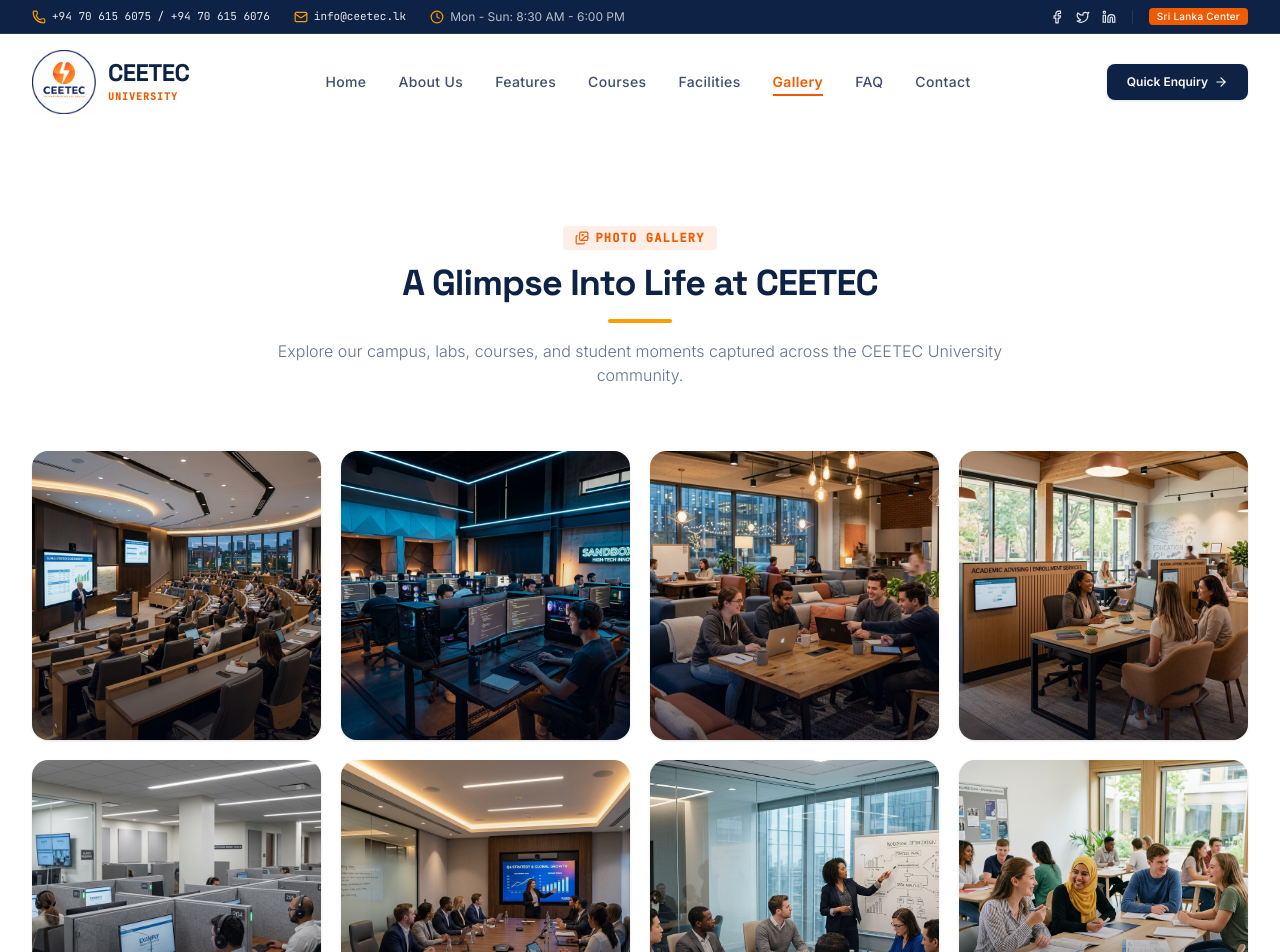
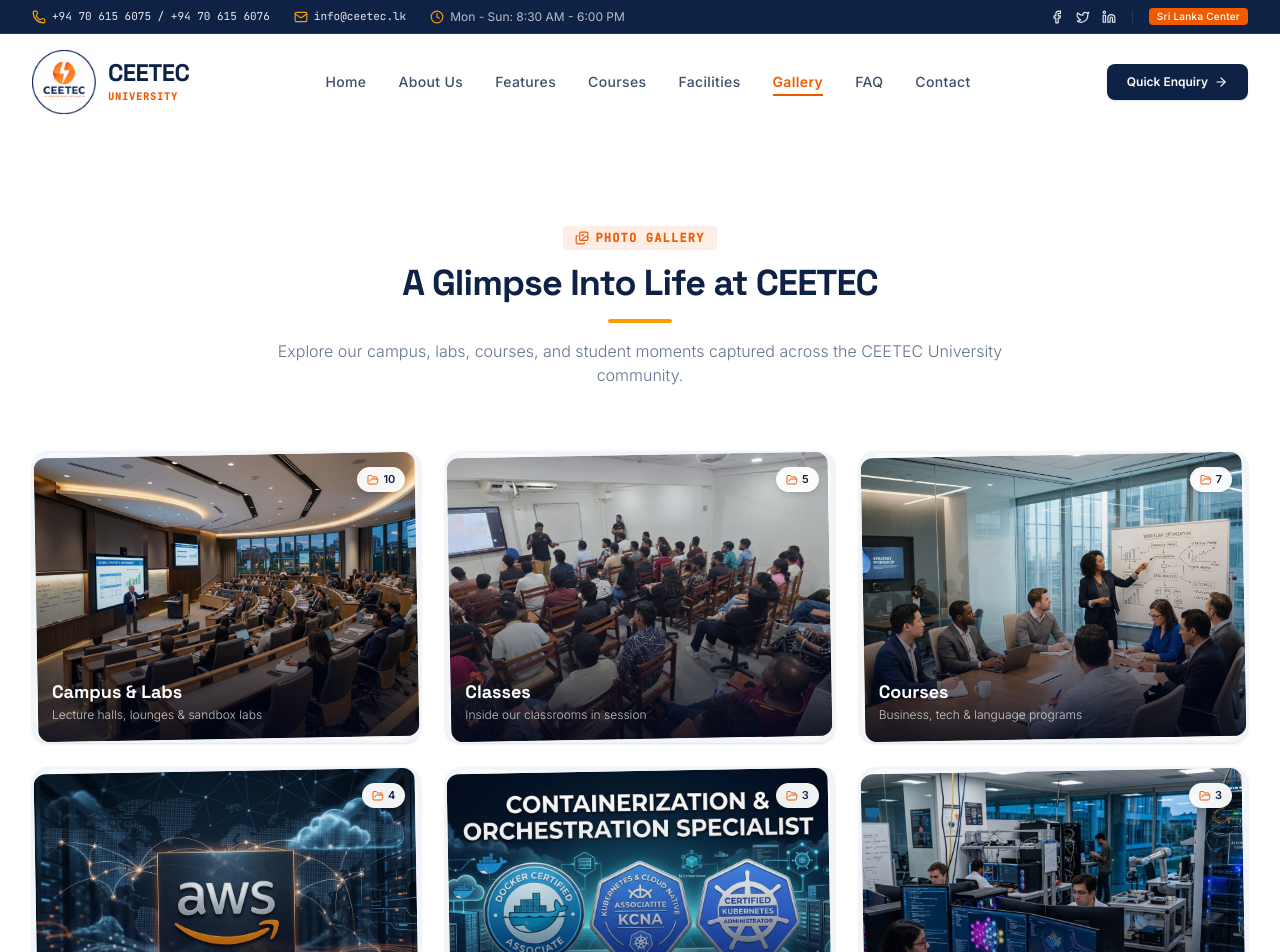
Before and after one commit to supuni2006/ceetec, a React (Vite) app: page /gallery in a window 1280 px wide. Shown: the top 952 px of the page. Built offline with nearby package versions, Linux system fonts and the light colour scheme.

Commit message:
Refactor gallery with album-based organization

```diff
--- a/src/components/Gallery.tsx
+++ b/src/components/Gallery.tsx
@@ -1,116 +1,123 @@
 import React, { useState } from 'react';
-import { Images, Eye, X, ChevronRight, ChevronLeft } from 'lucide-react';
+import { Images, Eye, X, ChevronRight, ChevronLeft, ArrowLeft, FolderOpen } from 'lucide-react';
 import SafeImage from './SafeImage';
 
 interface GalleryItem {
   id: string;
   title: string;
   image: string;
-  category: 'campus' | 'labs' | 'courses' | 'events';
 }
 
-const GALLERY_ITEMS: GalleryItem[] = [
+interface AlbumBox {
+  id: string;
+  title: string;
+  description: string;
+  items: GalleryItem[];
+}
+
+const ALBUMS: AlbumBox[] = [
   {
-    id: 'g-1',
-    title: 'Executive Lecture Hall',
-    category: 'campus',
-    image: 'images/tutor_lecture_hall.jpg',
+    id: 'campus-labs',
+    title: 'Campus & Labs',
+    description: 'Lecture halls, lounges & sandbox labs',
+    items: [
+      { id: 'cl-1', title: 'Executive Lecture Hall', image: 'images/tutor_lecture_hall.jpg' },
+      { id: 'cl-2', title: 'Student Collaboration Lounge', image: 'images/tutor_collab_lounge.jpg' },
+      { id: 'cl-3', title: 'Academic Counseling Desk', image: 'images/tutor_counseling_desk.jpg' },
+      { id: 'cl-4', title: 'Executive Boardroom', image: 'images/tutor_boardroom.jpg' },
+      { id: 'cl-5', title: 'Cloud & AI Sandbox Lab', image: 'images/tutor_sandbox_lab.jpg' },
+      { id: 'cl-6', title: 'Certified Exam Testing Sandbox', image: 'images/tutor_exam_testing.jpg' },
+      { id: 'cl-7', title: 'Campus Overview', image: 'images/ceetec_about_banner_1782795055106.jpg' },
+      { id: 'cl-8', title: 'CEETEC University', image: 'images/ceetec_hero_banner_1782582678938.jpg' },
+      { id: 'cl-9', title: 'Students Collaborating', image: 'images/about_students_collaborating.jpg' },
+      { id: 'cl-10', title: 'Digital Campus Life', image: 'images/digital.jpg' },
+    ],
   },
   {
-    id: 'g-2',
-    title: 'Cloud & AI Sandbox Lab',
-    category: 'labs',
-    image: 'images/tutor_sandbox_lab.jpg',
+    id: 'classes',
+    title: 'Classes',
+    description: 'Inside our classrooms in session',
+    items: [
+      { id: 'cs-1', title: 'Classroom Session', image: 'images/class1.jpeg' },
+      { id: 'cs-2', title: 'Classroom Session', image: 'images/class2.jpeg' },
+      { id: 'cs-3', title: 'Classroom Session', image: 'images/class3.jpeg' },
+      { id: 'cs-4', title: 'Classroom Session', image: 'images/class4.jpg' },
+      { id: 'cs-5', title: 'Classroom Session', image: 'images/class5.jpg' },
+    ],
   },
   {
-    id: 'g-3',
-    title: 'Student Collaboration Lounge',
-    category: 'campus',
-    image: 'images/tutor_collab_lounge.jpg',
+    id: 'courses',
+    title: 'Courses',
+    description: 'Business, tech & language programs',
+    items: [
+      { id: 'co-1', title: 'Business & Management Courses', image: 'images/ceetec_course_business_1782582707087.jpg' },
+      { id: 'co-2', title: 'Language Programs', image: 'images/ceetec_course_languages_1782582724412.jpg' },
+      { id: 'co-3', title: 'Technology & Cloud Courses', image: 'images/ceetec_course_tech_1782582693249.jpg' },
+      { id: 'co-4', title: 'Japanese Language Course', image: 'images/japanese_course_banner_1782799974067.jpg' },
+      { id: 'co-5', title: 'Linux Administration', image: 'images/linux_admin_banner_1782801937407.jpg' },
+      { id: 'co-6', title: 'M365 Specialist', image: 'images/m365_specialist_banner_1782800511070.jpg' },
+      { id: 'co-7', title: 'Solar PV Systems', image: 'images/solar_pv_banner_1782799423837.jpg' },
+    ],
   },
   {
-    id: 'g-4',
-    title: 'Academic Counseling Desk',
-    category: 'campus',
-    image: 'images/tutor_counseling_desk.jpg',
+    id: 'cloud-certifications',
+    title: 'Cloud Certifications',
+    description: 'AWS & Azure certification tracks',
+    items: [
+      { id: 'cc-1', title: 'AWS Cloud & AI', image: 'images/aws_cloud_ai_banner_1782646206591.jpg' },
+      { id: 'cc-2', title: 'AWS Security Specialty', image: 'images/aws_security_specialty_banner_1782649423803.jpg' },
+      { id: 'cc-3', title: 'AWS Solutions Architect', image: 'images/aws_solutions_architect_banner_1782646582236.jpg' },
+      { id: 'cc-4', title: 'Azure Cloud & AI', image: 'images/azure_cloud_ai_banner_1782646449494.jpg' },
+    ],
   },
   {
-    id: 'g-5',
-    title: 'Certified Exam Testing Sandbox',
-    category: 'labs',
-    image: 'images/tutor_exam_testing.jpg',
+    id: 'workshops',
+    title: 'Workshops',
+    description: 'Container & orchestration workshops',
+    items: [
+      { id: 'w-1', title: 'Container Specialist Workshop', image: 'images/container_specialist_banner_1782647403137.jpg' },
+      { id: 'w-2', title: 'Containerization & Orchestration', image: 'images/containerization_orchestration_banner_1782647052659.jpg' },
+      { id: 'w-3', title: 'DCA / KCNA / CKA Workshop', image: 'images/dca_kcna_cka_banner_1782648528926.jpg' },
+    ],
   },
   {
-    id: 'g-6',
-    title: 'Executive Boardroom',
-    category: 'campus',
-    image: 'images/tutor_boardroom.jpg',
-  },
-  {
-    id: 'g-7',
-    title: 'Business & Management Courses',
-    category: 'courses',
-    image: 'images/ceetec_course_business_1782582707087.jpg',
-  },
-  {
-    id: 'g-8',
-    title: 'Language Programs',
-    category: 'courses',
-    image: 'images/ceetec_course_languages_1782582724412.jpg',
-  },
-  {
-    id: 'g-9',
-    title: 'Technology & Cloud Courses',
-    category: 'courses',
-    image: 'images/ceetec_course_tech_1782582693249.jpg',
-  },
-  {
-    id: 'g-10',
-    title: 'Students Collaborating',
-    category: 'events',
-    image: 'images/about_students_collaborating.jpg',
-  },
-  {
-    id: 'g-11',
-    title: 'Graduation & Celebrations',
-    category: 'events',
-    image: 'images/news_celebration.jpg',
-  },
-  {
-    id: 'g-12',
-    title: 'Internship Placements',
-    category: 'events',
-    image: 'images/news_internships.jpg',
-  },
-  {
-    id: 'g-13',
-    title: 'AI Sandbox Sessions',
-    category: 'events',
-    image: 'images/news_ai_sandbox.jpg',
-  },
-  {
-    id: 'g-14',
-    title: 'Campus Overview',
-    category: 'campus',
-    image: 'images/ceetec_about_banner_1782795055106.jpg',
+    id: 'events',
+    title: 'Events & Celebrations',
+    description: 'Graduations, internships & milestones',
+    items: [
+      { id: 'e-1', title: 'AI Sandbox Sessions', image: 'images/news_ai_sandbox.jpg' },
+      { id: 'e-2', title: 'Graduation & Celebrations', image: 'images/news_celebration.jpg' },
+      { id: 'e-3', title: 'Internship Placements', image: 'images/news_internships.jpg' },
+    ],
   },
 ];
 
 export default function Gallery() {
+  const [activeAlbumId, setActiveAlbumId] = useState<string | null>(null);
   const [selectedIndex, setSelectedIndex] = useState<number | null>(null);
 
-  const filteredItems = GALLERY_ITEMS;
+  const activeAlbum = activeAlbumId ? ALBUMS.find((a) => a.id === activeAlbumId) ?? null : null;
+  const albumItems = activeAlbum?.items ?? [];
+  const selectedItem = selectedIndex !== null ? albumItems[selectedIndex] : null;
 
-  const selectedItem = selectedIndex !== null ? filteredItems[selectedIndex] : null;
+  const openAlbum = (id: string) => {
+    setActiveAlbumId(id);
+    setSelectedIndex(null);
+  };
+
+  const closeAlbum = () => {
+    setActiveAlbumId(null);
+    setSelectedIndex(null);
+  };
 
   const showPrev = () => {
     if (selectedIndex === null) return;
-    setSelectedIndex((selectedIndex - 1 + filteredItems.length) % filteredItems.length);
+    setSelectedIndex((selectedIndex - 1 + albumItems.length) % albumItems.length);
   };
 
   const showNext = () => {
     if (selectedIndex === null) return;
-    setSelectedIndex((selectedIndex + 1) % filteredItems.length);
+    setSelectedIndex((selectedIndex + 1) % albumItems.length);
   };
 
   return (
@@ -132,9 +139,69 @@ export default function Gallery() {
           </p>
         </div>
 
-        {/* Gallery Grid */}
-        <div className="grid grid-cols-2 md:grid-cols-3 lg:grid-cols-4 gap-5" id="gallery-grid">
-          {filteredItems.map((item, index) => (
+        {!activeAlbum ? (
+          /* ALBUM BOX GRID */
+          <div className="grid grid-cols-1 sm:grid-cols-2 lg:grid-cols-3 gap-6">
+            {ALBUMS.map((album) => {
+              const cover = album.items[0];
+              return (
+                <div
+                  key={album.id}
+                  onClick={() => openAlbum(album.id)}
+                  className="group cursor-pointer"
+                >
+                  <div className="aspect-[4/3] relative overflow-hidden rounded-2xl bg-slate-100 shadow-sm hover:shadow-xl transition-all duration-500">
+                    <div className="absolute inset-2 rounded-xl bg-white/40 border border-white/60 rotate-2 group-hover:rotate-3 transition-transform duration-500 -z-0"></div>
+                    <div className="absolute inset-1 rounded-xl overflow-hidden -rotate-1 group-hover:-rotate-2 transition-transform duration-500">
+                      <SafeImage
+                        src={cover.image}
+                        alt={album.title}
+                        fallbackType="hero"
+                        className="w-full h-full object-cover group-hover:scale-105 transition-transform duration-700"
+                      />
+                      <div className="absolute inset-0 bg-gradient-to-t from-slate-950/85 via-slate-950/15 to-transparent"></div>
+                    </div>
+
+                    <div className="absolute top-4 right-4 bg-white/95 text-brand-blue flex items-center gap-1 px-2.5 py-1 rounded-full text-[11px] font-semibold shadow-md backdrop-blur-sm z-10">
+                      <FolderOpen className="w-3 h-3 text-brand-orange" />
+                      {album.items.length}
+                    </div>
+
+                    <div className="absolute inset-0 flex items-center justify-center opacity-0 group-hover:opacity-100 transition-opacity duration-300 z-10">
+                      <div className="bg-white/95 text-brand-blue flex items-center gap-1.5 px-3 py-2 rounded-full text-[11px] font-semibold shadow-lg backdrop-blur-sm transform translate-y-2 group-hover:translate-y-0 transition-transform duration-300">
+                        <Eye className="w-3.5 h-3.5 text-brand-orange" />
+                        <span>Open Album</span>
+                      </div>
+                    </div>
+
+                    <div className="absolute bottom-0 left-0 right-0 p-5 z-10">
+                      <h3 className="font-display text-white text-lg font-bold leading-tight">{album.title}</h3>
+                      <p className="text-white/75 text-xs mt-1 font-light">{album.description}</p>
+                    </div>
+                  </div>
+                </div>
+              );
+            })}
+          </div>
+        ) : (
+          /* OPEN ALBUM VIEW */
+          <div>
+            <div className="flex items-center justify-between mb-8">
+              <button
+                onClick={closeAlbum}
+                className="flex items-center gap-2 text-brand-blue hover:text-brand-orange font-semibold text-sm transition-colors cursor-pointer"
+              >
+                <ArrowLeft className="w-4 h-4" />
+                Back to Albums
+              </button>
+              <div className="text-right">
+                <h3 className="font-display text-xl font-bold text-brand-blue">{activeAlbum.title}</h3>
+                <p className="text-slate-400 text-xs">{activeAlbum.items.length} photos</p>
+              </div>
+            </div>
+
+            <div className="grid grid-cols-2 md:grid-cols-3 lg:grid-cols-4 gap-5">
+              {albumItems.map((item, index) => (
                 <div
                   key={item.id}
                   onClick={() => setSelectedIndex(index)}
@@ -157,6 +224,8 @@ export default function Gallery() {
                 </div>
               ))}
             </div>
+          </div>
+        )}
 
       </div>
 
@@ -170,7 +239,6 @@ export default function Gallery() {
             className="bg-white w-full max-w-3xl overflow-hidden rounded-3xl shadow-2xl relative animate-fade-in"
             onClick={(e) => e.stopPropagation()}
           >
-            {/* Close Button */}
             <button
               onClick={() => setSelectedIndex(null)}
               className="absolute top-5 right-5 text-white/95 hover:text-white bg-black/40 hover:bg-brand-orange p-1.5 rounded-full transition-colors z-30 cursor-pointer"
@@ -179,8 +247,7 @@ export default function Gallery() {
               <X className="w-5 h-5" />
             </button>
 
-            {/* Prev / Next Buttons */}
-            {filteredItems.length > 1 && (
+            {albumItems.length > 1 && (
               <>
                 <button
                   onClick={showPrev}
@@ -200,7 +267,6 @@ export default function Gallery() {
             )}
 
             <div>
-              {/* Photo */}
               <div className="aspect-video relative bg-slate-100 overflow-hidden">
                 <SafeImage
                   src={selectedItem.image}
@@ -210,12 +276,15 @@ export default function Gallery() {
                 />
               </div>
 
-              {/* Info Body */}
               <div className="p-6 md:p-8">
-                <div className="flex justify-end gap-3">
+                <div className="flex items-center justify-between gap-3">
+                  <div>
+                    <p className="text-[11px] font-mono font-bold tracking-widest text-brand-orange uppercase">{activeAlbum?.title}</p>
+                    <h4 className="font-display text-brand-blue font-bold mt-1">{selectedItem.title}</h4>
+                  </div>
                   <button
                     onClick={() => setSelectedIndex(null)}
-                    className="px-5 py-2.5 rounded-xl border border-slate-200 text-slate-500 hover:bg-slate-50 text-xs font-semibold cursor-pointer"
+                    className="px-5 py-2.5 rounded-xl border border-slate-200 text-slate-500 hover:bg-slate-50 text-xs font-semibold cursor-pointer shrink-0"
                   >
                     Close
                   </button>
```
Lines whose indentation alone changed are shown as unchanged.
